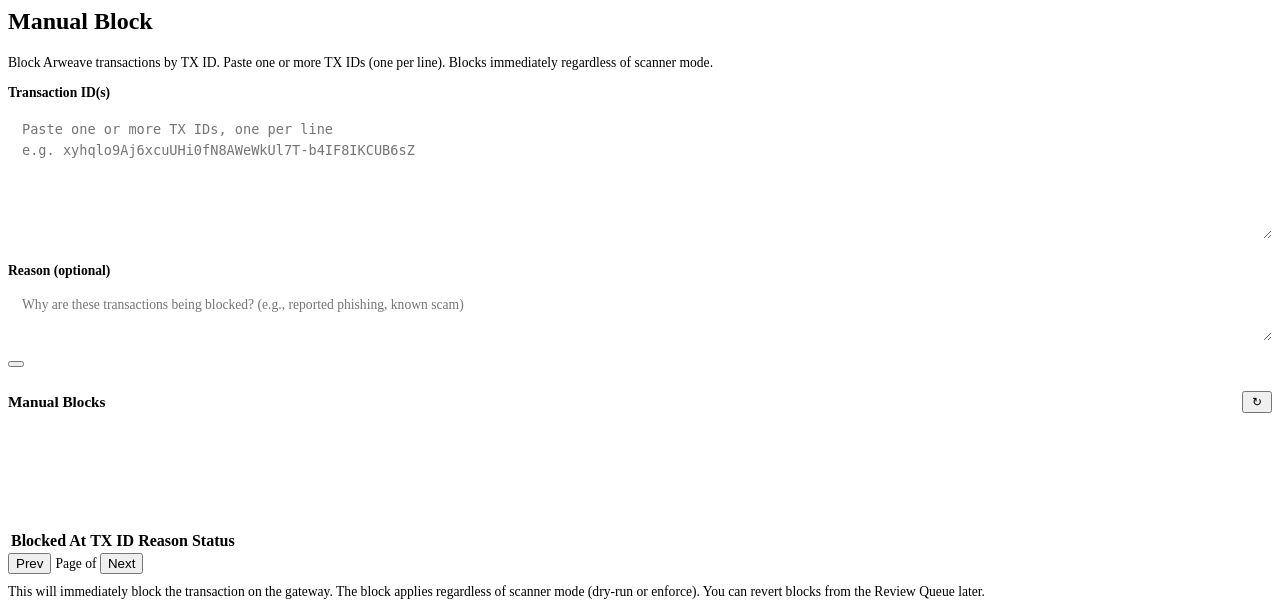
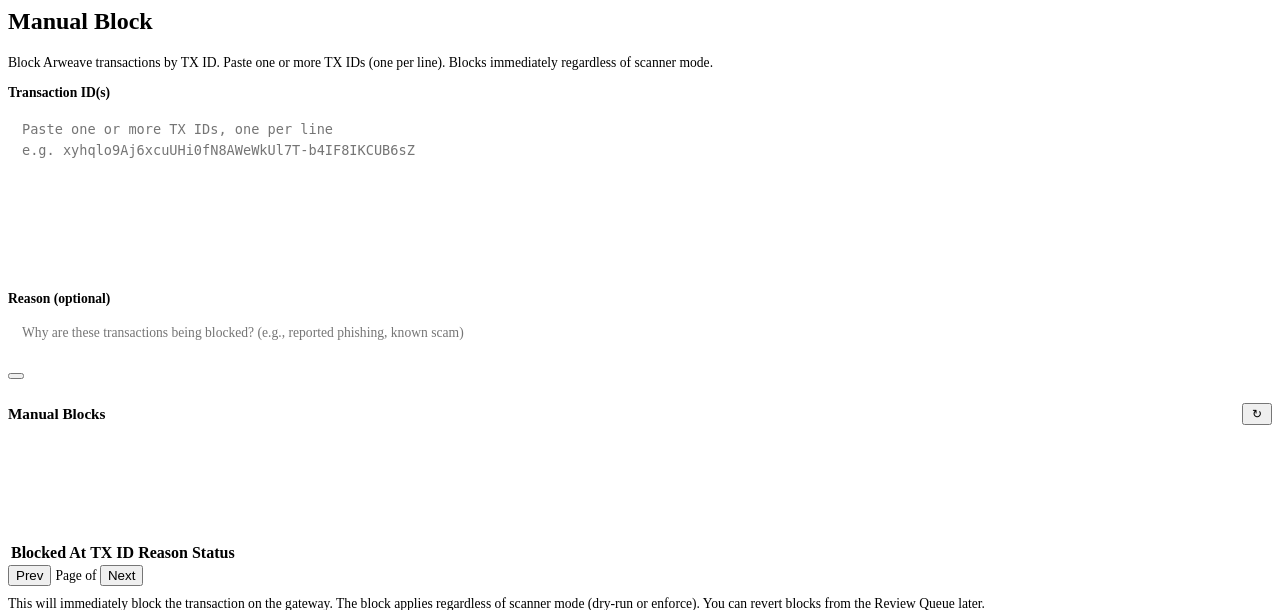
Before and after one commit to ar-io/ar-io-content-scanner, a Python web app: template src/templates/admin/block.html in a window 1280 px wide. Shown: the top 610 px of the page. Run offline with Jinja, Linux system fonts and the light colour scheme; the template is opened without the code that fills it, so the values that code supplies are empty.

Commit message:
fix: make block form inputs fixed-size, cap reason at 300 chars
- TX ID textarea: fixed height (160px), no resize handle, scrollable
  overflow for long lists
- Reason field: single-line text input with maxlength=300 instead of
  expandable textarea
- Backend reason cap reduced from 500 to 300 to match

Co-Authored-By: Claude Opus 4.6 (1M context) <noreply@anthropic.com>

```diff
--- a/src/admin/routes.py
+++ b/src/admin/routes.py
@@ -510,7 +510,7 @@ def build_admin_router(app_state) -> APIRouter:
             body = await request.json()
         except Exception:
             raise HTTPException(status_code=400, detail="Invalid JSON body")
-        reason = str(body.get("reason", ""))[:500]
+        reason = str(body.get("reason", ""))[:300]
 
         # Accept either a single tx_id or a list of tx_ids
         tx_ids_raw = body.get("tx_ids", [])
--- a/src/templates/admin/block.html
+++ b/src/templates/admin/block.html
@@ -16,8 +16,8 @@
   <div class="card" style="margin-bottom: 24px;">
     <div style="margin-bottom: 20px;">
       <label style="font-size: 0.85rem; font-weight: 600; color: var(--color-gray); display: block; margin-bottom: 6px;">Transaction ID(s)</label>
-      <textarea x-model="txInput" :disabled="loading" placeholder="Paste one or more TX IDs, one per line&#10;e.g. xyhqlo9Aj6xcuUHi0fN8AWeWkUl7T-b4IF8IKCUB6sZ" rows="5"
-        style="width: 100%; padding: 12px 14px; border: 1px solid var(--color-gray-light); border-radius: 8px; font-size: 0.85rem; font-family: 'JetBrains Mono', monospace; box-sizing: border-box; resize: vertical; line-height: 1.6;"
+      <textarea x-model="txInput" :disabled="loading" placeholder="Paste one or more TX IDs, one per line&#10;e.g. xyhqlo9Aj6xcuUHi0fN8AWeWkUl7T-b4IF8IKCUB6sZ" rows="6"
+        style="width: 100%; height: 160px; padding: 12px 14px; border: 1px solid var(--color-gray-light); border-radius: 8px; font-size: 0.85rem; font-family: 'JetBrains Mono', monospace; box-sizing: border-box; resize: none; line-height: 1.6; overflow-y: auto;"
         :style="loading ? 'opacity: 0.5; cursor: not-allowed;' : ''"
         @input="validationError = ''"></textarea>
       <div style="display: flex; justify-content: space-between; align-items: center; margin-top: 4px;">
@@ -30,9 +30,9 @@
     </div>
     <div style="margin-bottom: 20px;">
       <label style="font-size: 0.85rem; font-weight: 600; color: var(--color-gray); display: block; margin-bottom: 6px;">Reason (optional)</label>
-      <textarea x-model="reason" :disabled="loading" placeholder="Why are these transactions being blocked? (e.g., reported phishing, known scam)" rows="2"
-        style="width: 100%; padding: 12px 14px; border: 1px solid var(--color-gray-light); border-radius: 8px; font-size: 0.85rem; font-family: inherit; box-sizing: border-box; resize: vertical;"
-        :style="loading ? 'opacity: 0.5; cursor: not-allowed;' : ''"></textarea>
+      <input type="text" x-model="reason" :disabled="loading" maxlength="300" placeholder="Why are these transactions being blocked? (e.g., reported phishing, known scam)"
+        style="width: 100%; padding: 12px 14px; border: 1px solid var(--color-gray-light); border-radius: 8px; font-size: 0.85rem; font-family: inherit; box-sizing: border-box;"
+        :style="loading ? 'opacity: 0.5; cursor: not-allowed;' : ''">
     </div>
     <button class="btn btn-danger" @click="promptBlock()" :disabled="parseTxIds().length === 0 || loading">
       <span x-text="parseTxIds().length <= 1 ? 'Block Transaction' : 'Block ' + parseTxIds().length + ' Transactions'"></span>
```
